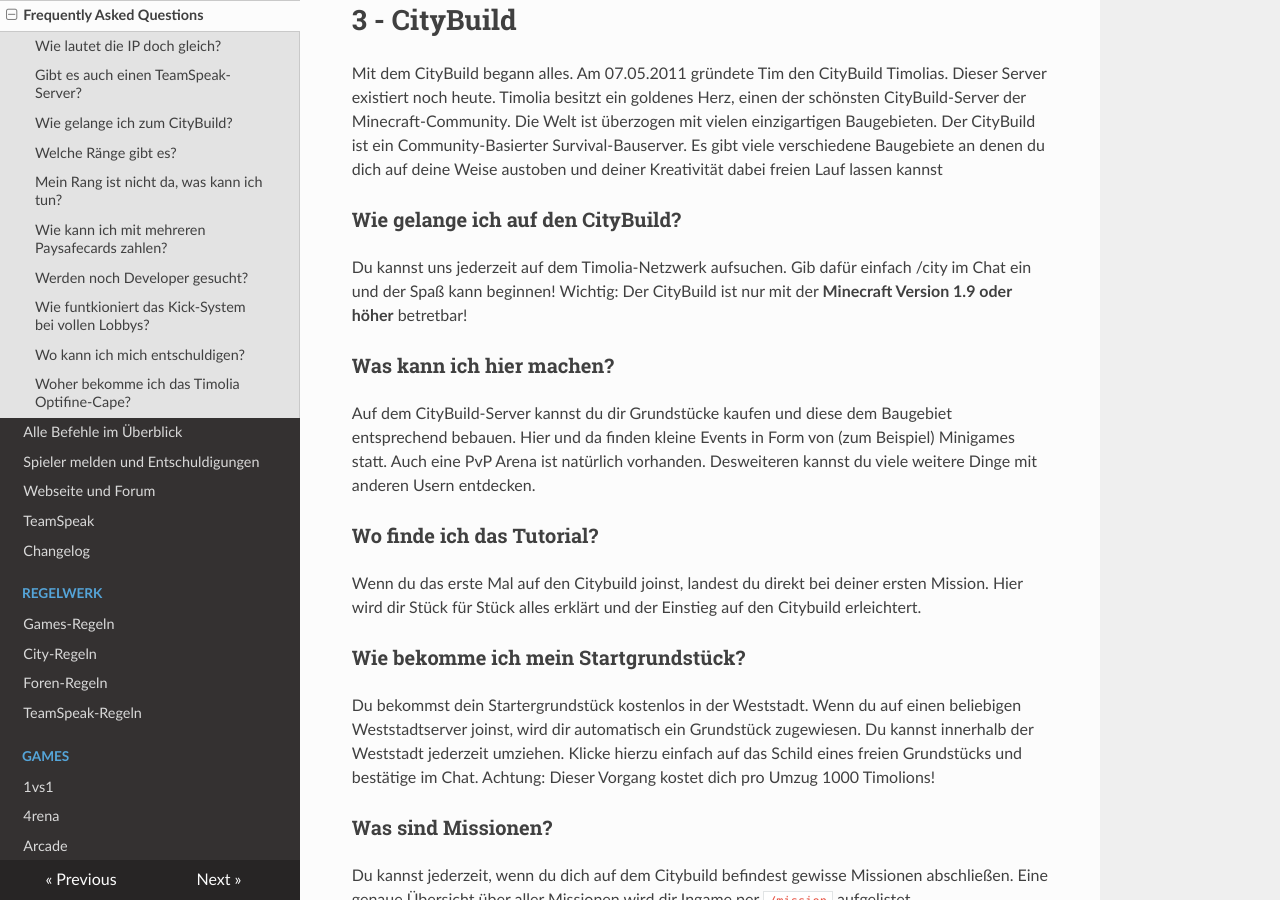
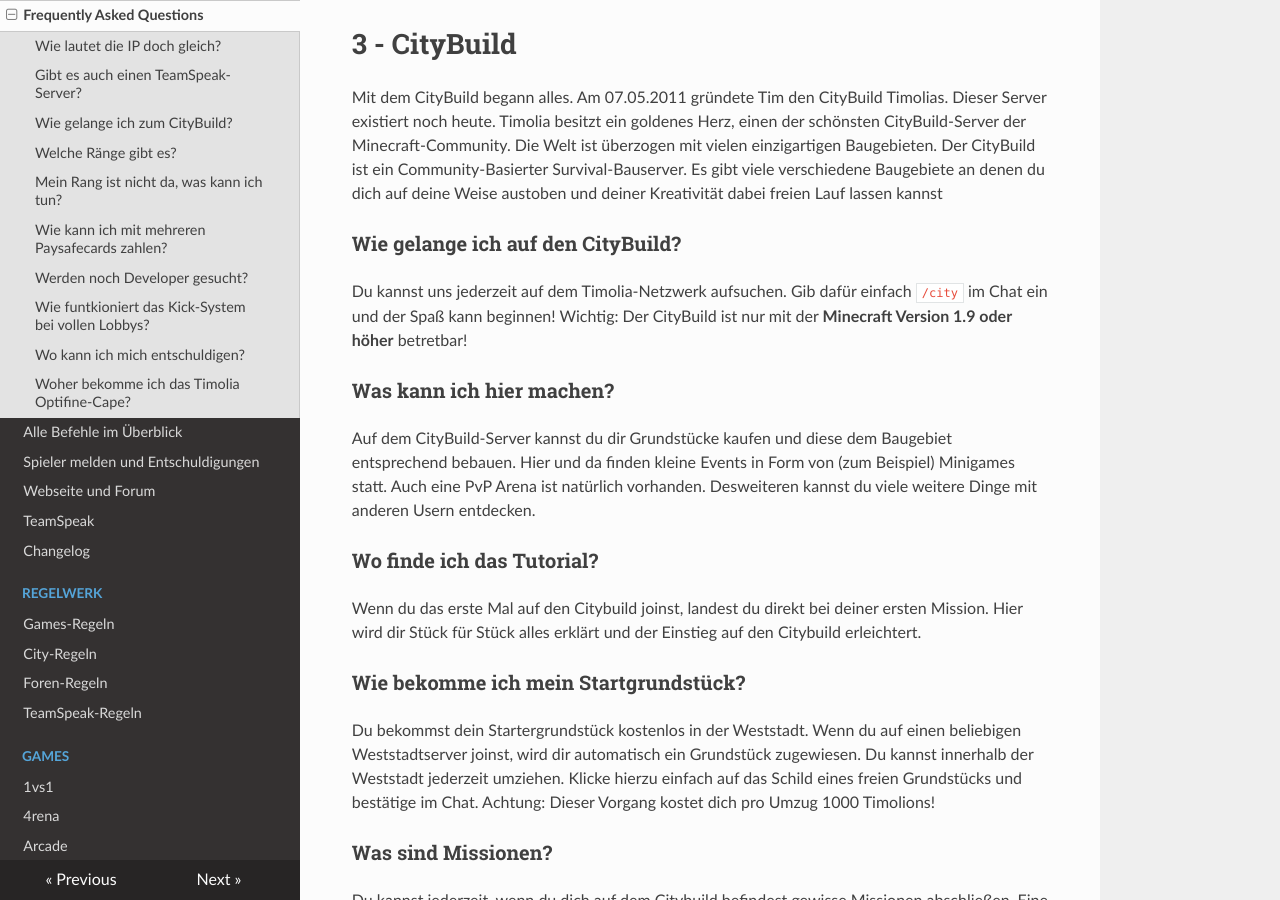
Before and after one commit to TimoliaDE/HowTo, an MkDocs documentation site: the page built from docs/faq.md, in a window 1280 px wide and 900 px high, scrolled down 3181 px. Built offline with MkDocs 1.6.1, drawn with Linux system fonts in a browser that asks for light colours; nearby versions of some CDN libraries; old or Windows-style settings are respelled for this version of MkDocs; some of the changed text lies outside the part shown.

Commit message:
Hinweis 2

```diff
--- a/docs/faq.md
+++ b/docs/faq.md
@@ -96,7 +96,7 @@ Timolia besitzt ein goldenes Herz, einen der schönsten CityBuild-Server der Min
 Der CityBuild ist ein Community-Basierter Survival-Bauserver. Es gibt viele verschiedene Baugebiete an denen du dich auf deine Weise austoben und deiner Kreativität dabei freien Lauf lassen kannst
 
 ### Wie gelange ich  auf den CityBuild?
-Du kannst uns jederzeit auf dem Timolia-Netzwerk aufsuchen. Gib dafür einfach /city im Chat ein und der Spaß kann beginnen! Wichtig: Der CityBuild ist nur mit der <strong>Minecraft Version 1.9 oder höher</strong> betretbar!
+Du kannst uns jederzeit auf dem Timolia-Netzwerk aufsuchen. Gib dafür einfach `/city` im Chat ein und der Spaß kann beginnen! Wichtig: Der CityBuild ist nur mit der <strong>Minecraft Version 1.9 oder höher</strong> betretbar!
 
 ### Was kann ich hier machen?
 Auf dem CityBuild-Server kannst du dir Grundstücke kaufen und diese dem Baugebiet entsprechend bebauen. Hier und da finden kleine Events in Form von (zum Beispiel) Minigames statt.
```
Also changed, not shown: other parts of docs/faq.md (+1 -1 lines).
